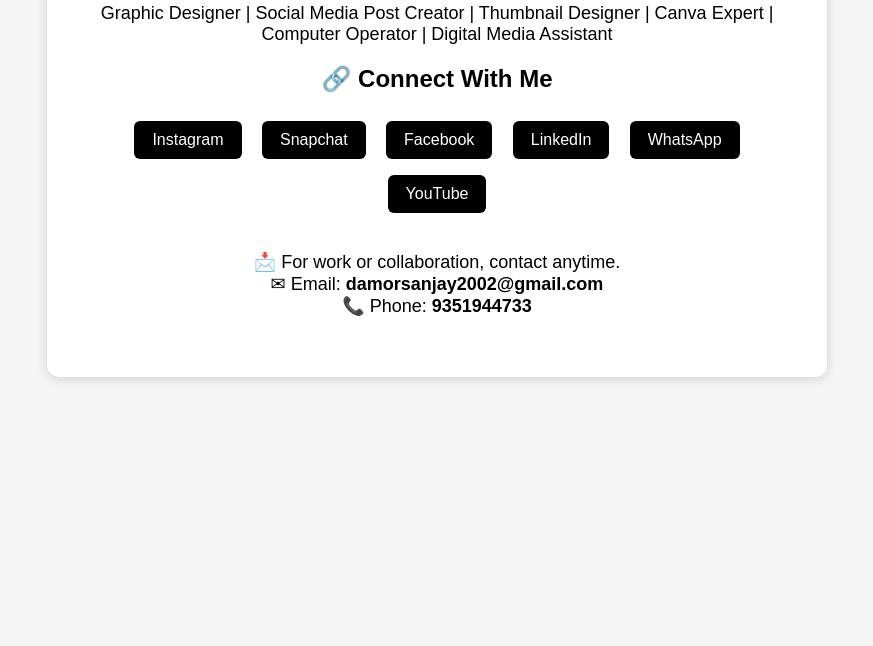
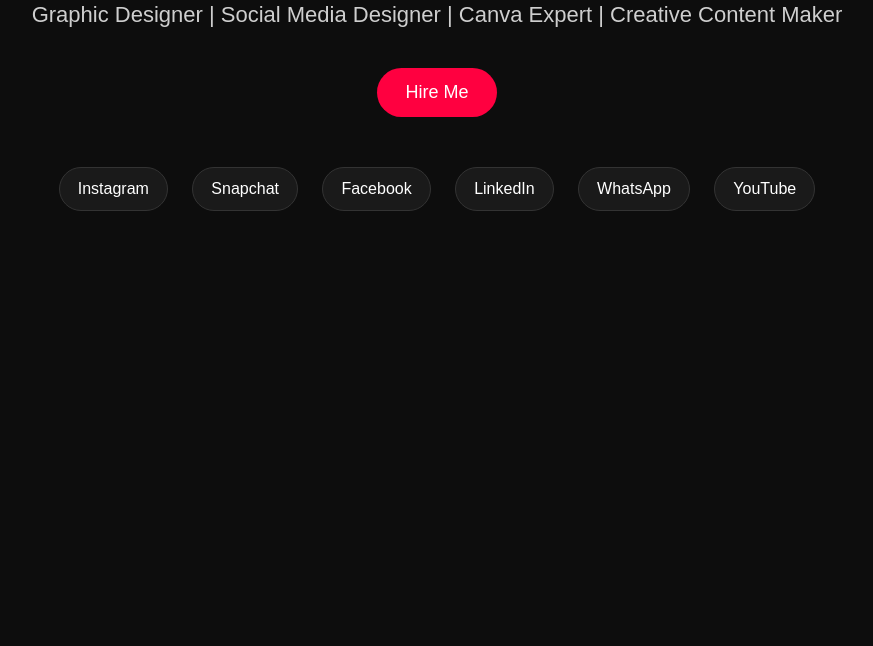
Before and after one commit to sanjaydamor8991/sanjaydamor8991.github.io, a plain HTML site: page index.html in a window 1280 px wide. Shown: the part 154-800 px from the top of the page, without its empty margins (203-1076 px from the left). Drawn offline with Linux system fonts and the light colour scheme.

Commit message:
Update index.html

```diff
--- a/index.html
+++ b/index.html
@@ -1,74 +1,102 @@
 <!DOCTYPE html>
 <html lang="en">
 <head>
-    <meta charset="UTF-8" />
-    <meta name="viewport" content="width=device-width, initial-scale=1.0" />
+<meta charset="UTF-8">
+<meta name="viewport" content="width=device-width, initial-scale=1.0">
 <title>Sanjay Damor - Portfolio</title>
+
 <style>
     body {
-            font-family: Arial, sans-serif;
-            background: #f5f5f5;
         margin: 0;
         padding: 0;
+        font-family: 'Poppins', sans-serif;
+        background: #0D0D0D;
+        color: #fff;
         text-align: center;
     }
-        .container {
-            max-width: 700px;
-            margin: auto;
-            background: #fff;
-            padding: 40px;
-            margin-top: 40px;
-            border-radius: 12px;
-            box-shadow: 0px 2px 12px rgba(0,0,0,0.15);
+
+    header {
+        padding: 50px 20px;
     }
+
     h1 {
-            font-size: 32px;
+        font-size: 48px;
+        font-weight: 700;
         margin-bottom: 10px;
     }
-        p {
+
+    h2 {
+        font-size: 22px;
+        font-weight: 300;
+        margin-bottom: 30px;
+        opacity: 0.8;
+    }
+
+    .btn {
+        display: inline-block;
+        padding: 14px 28px;
+        margin-top: 10px;
+        background: #FF0040;
+        color: white;
+        border-radius: 30px;
+        text-decoration: none;
         font-size: 18px;
-            margin-bottom: 20px;
+        transition: 0.3s;
     }
+
+    .btn:hover {
+        background: #cc0033;
+    }
+
+    .social-links {
+        margin-top: 40px;
+    }
+
     .social-links a {
         display: inline-block;
-            margin: 8px;
-            padding: 10px 18px;
-            background: #000;
+        margin: 10px;
+        padding: 12px 18px;
+        background: #1A1A1A;
+        border-radius: 30px;
         color: #fff;
         text-decoration: none;
-            border-radius: 6px;
         font-size: 16px;
+        border: 1px solid #333;
+        transition: 0.3s;
     }
+
     .social-links a:hover {
-            background: #444;
+        background: #FF0040;
+        transform: translateY(-3px);
     }
+
 </style>
+
 </head>
 
 <body>
-    <div class="container">
-        <h1>👋 Hi, I'm Sanjay Damor</h1>
-        <p>
-            Graphic Designer | Social Media Post Creator | Thumbnail Designer |
-            Canva Expert | Computer Operator | Digital Media Assistant
-        </p>
 
-        <h2>🔗 Connect With Me</h2>
+<header>
+    <h1>👋 Hi, I'm <span style="color:#FF0040;">Sanjay Damor</span></h1>
+    <h2>Graphic Designer | Social Media Designer | Canva Expert | Creative Content Maker</h2>
+
+    <a class="btn" href="mailto:damorsanjay2002@gmail.com">Hire Me</a>
 
     <div class="social-links">
+
         <a href="https://www.instagram.com/s4___sanju/" target="_blank">Instagram</a>
+
         <a href="https://www.snapchat.com/@s4sanju8991" target="_blank">Snapchat</a>
+
         <a href="https://www.facebook.com/sanjaydamor.8991" target="_blank">Facebook</a>
+
         <a href="https://www.linkedin.com/in/sanjaydamor/" target="_blank">LinkedIn</a>
+
         <a href="https://wa.me/9351944733" target="_blank">WhatsApp</a>
+
         <a href="https://www.youtube.com/@S4sanjubaba" target="_blank">YouTube</a>
     </div>
+</header>
 
-        <p style="margin-top:30px;">
-            📩 For work or collaboration, contact anytime.<br>
-            ✉ Email: <b>damorsanjay2002@gmail.com</b><br>
-            📞 Phone: <b>9351944733</b>
-        </p>
-    </div>
 </body>
 </html>
```
Lines whose indentation alone changed are shown as unchanged.
